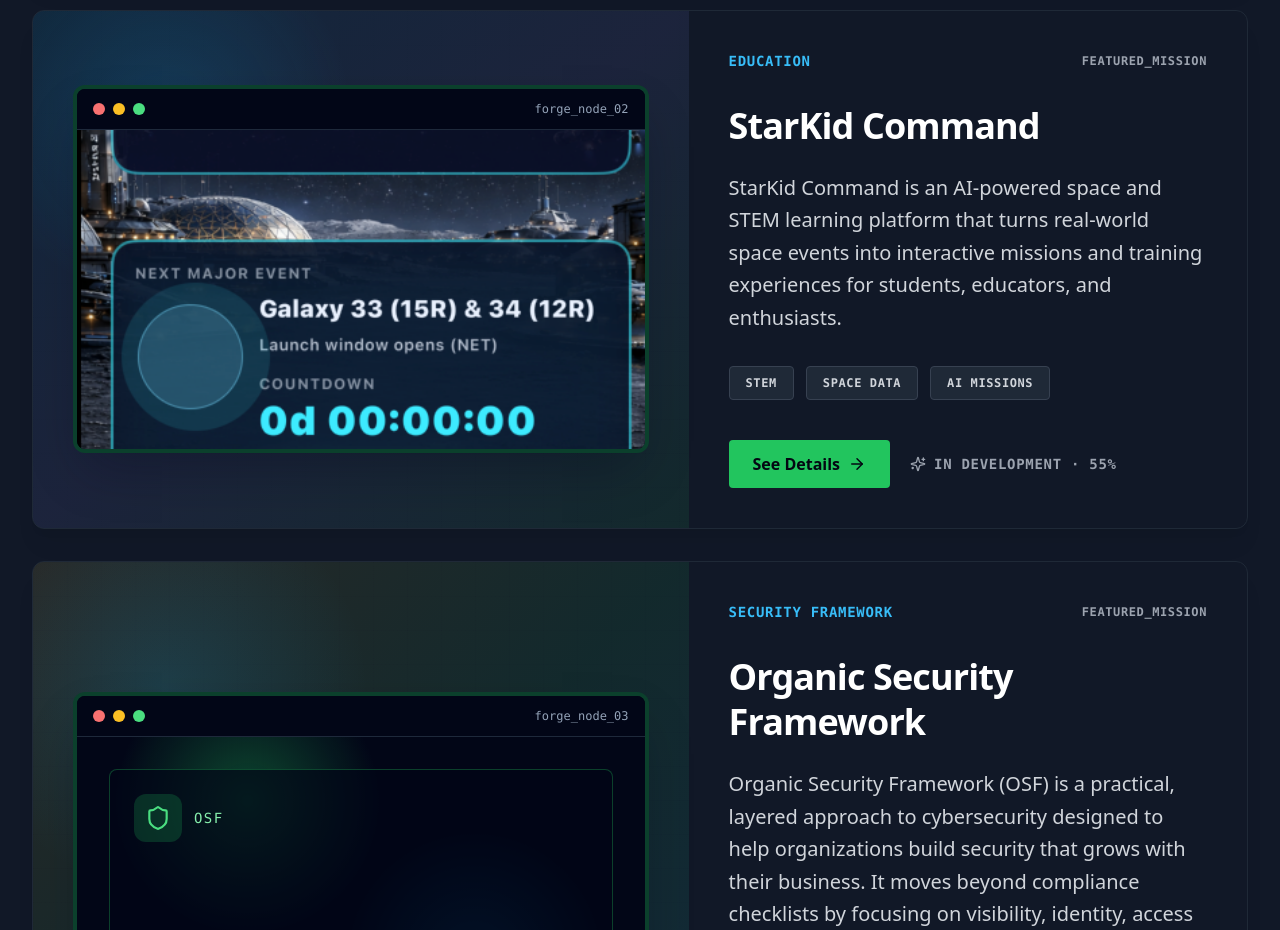
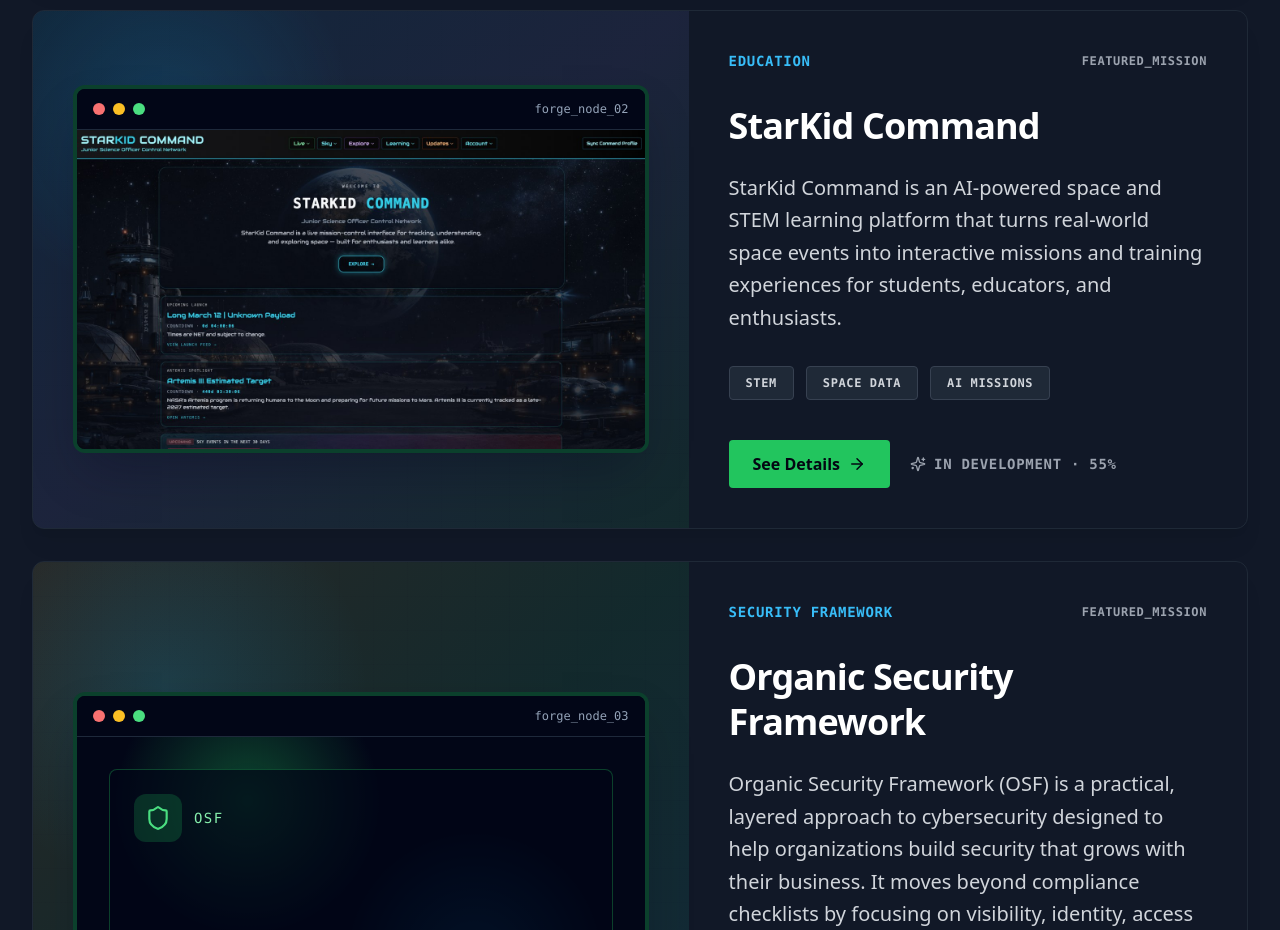
Before and after one commit to ebarlowjr2/cyber-engineer, a React (Vite) app: page /projects-in-development in a window 1280 px wide. Shown: the part 1120-2050 px from the top of the page. Built offline with nearby package versions, Linux system fonts and the light colour scheme; no server answers.

Commit message:
Update StarKid Forge thumbnail

```diff
--- a/src/pages/ProjectsInDevelopment.tsx
+++ b/src/pages/ProjectsInDevelopment.tsx
@@ -15,7 +15,7 @@ const projectVisuals: Record<string, { category: string; image?: string; accent:
   },
   'StarKid Command': {
     category: 'Education',
-    image: '/images/projects/starkid-command-1.png',
+    image: '/images/projects/starkid-command-forge.jpg',
     accent: 'from-sky-500 via-indigo-400 to-green-500',
     tags: ['STEM', 'Space Data', 'AI Missions'],
   },
```
Also changed, not shown: public/images/projects/starkid-command-forge.jpg (added).
